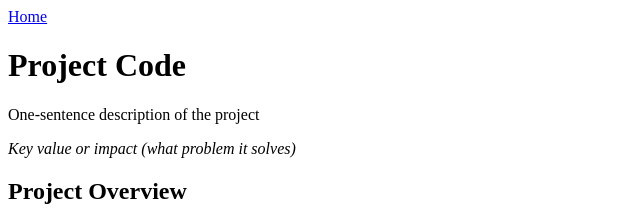
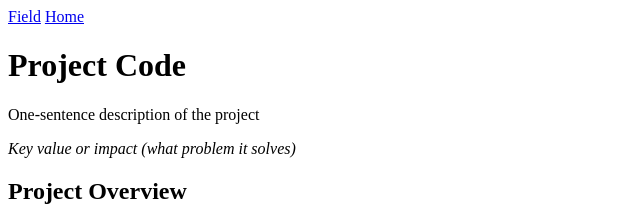
Before and after one commit to Marie426/CV, a plain HTML site: page Pages/ProjectCode.html in a window 1280 px wide. Shown: the top 222 px of the page, 0-640 px from the left. Drawn offline with Linux system fonts and the light colour scheme.

Commit message:
Change in the navigation through links : Project -> Field/Domain

```diff
--- a/Pages/ProjectCode.html
+++ b/Pages/ProjectCode.html
@@ -5,6 +5,7 @@
     <title>Project</title>
 </head>
 <body>
+    <a href="../Pages/Domains.html">Field</a>
     <a href="../index.html">Home</a>
     <h1>Project Code</h1>
             <p>One-sentence description of the project</p>
```
Also changed, not shown: Pages/ProjectCAD.html (+1 -0 lines), Pages/ProjectElec.html (+1 -0 lines).
